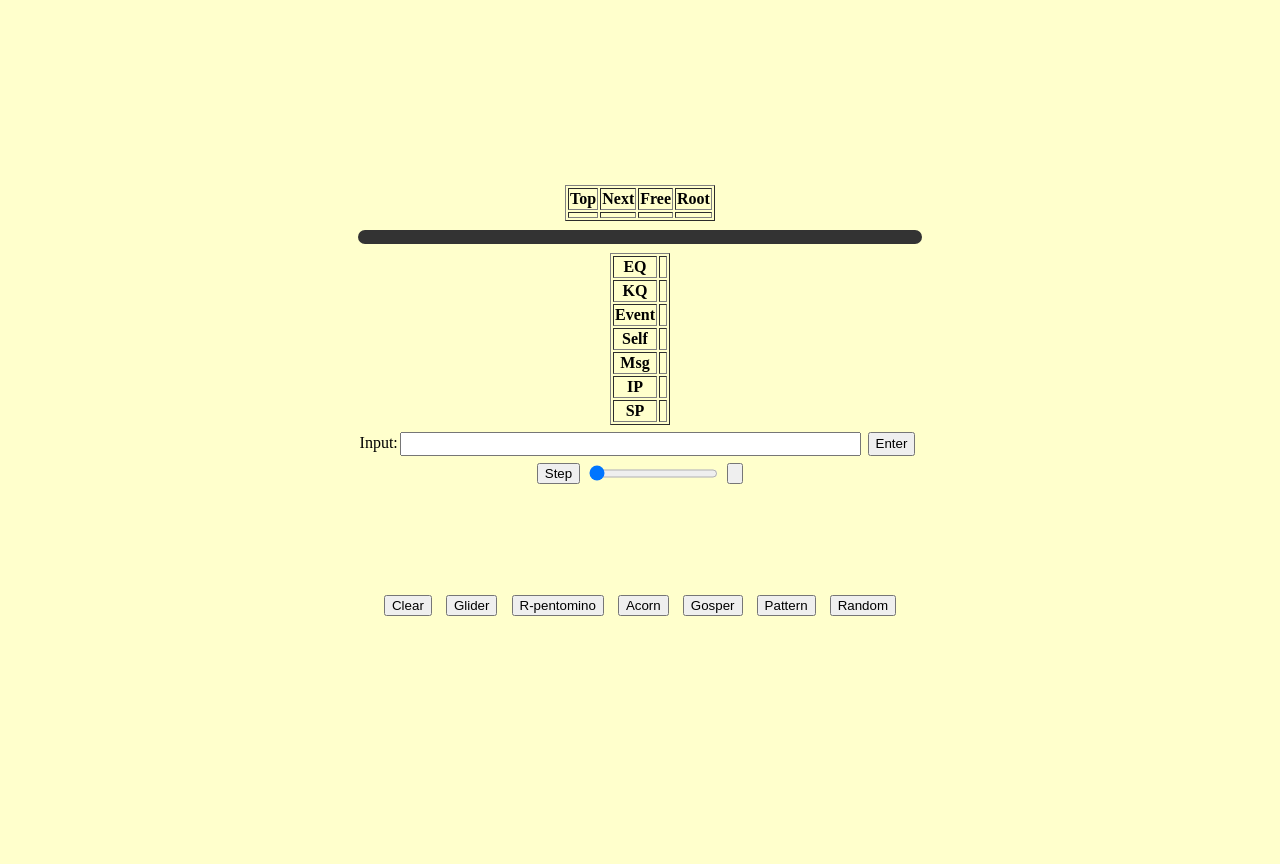
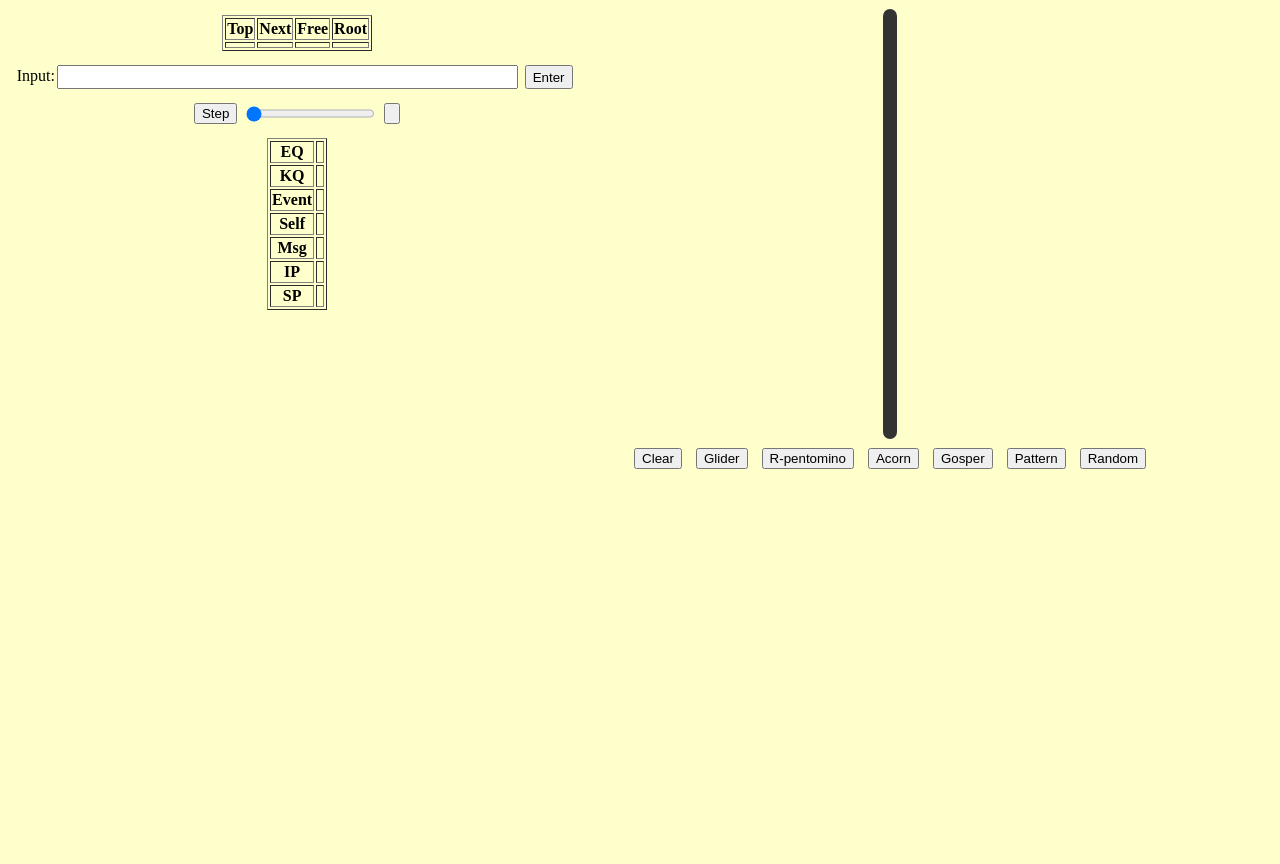
Before and after one commit to organix/uFork, a website built with webpack: page ufork-wasm/www/index.html in a window 1280 px wide. Before the commit the page ends 800 px from the top, so only its background shows below. Built offline with nearby package versions, Linux system fonts and the light colour scheme; what ufork-wasm would draw is missing.

Commit message:
rearrange GUI layout

```diff
--- a/ufork-wasm/www/index.html
+++ b/ufork-wasm/www/index.html
@@ -6,17 +6,31 @@
 <style>
 body {
   position: absolute;
+  /*
   top: 0;
   left: 0;
   width: 100%;
   height: 100%;
+  */
   margin: 0;
   padding: 0;
   display: flex;
+  flex-flow: row wrap;
+  /*
+  flex-direction: row;
+  align-items: center;
+  */
+  justify-content: center;
+  background-color: #FFC;
+}
+.panel-center {
+  display: flex;
   flex-direction: column;
   align-items: center;
+  /*
   justify-content: center;
-  background-color: #FFC;
+  */
+  margin: 1ex;
 }
 button {
   margin: 1ex;
@@ -28,7 +42,10 @@ table {
   margin: 1ex;
 }
 #ufork-output {
-  width: 80ex;
+  /*
+  width: 96ex;
+  */
+  height: 32em;
   border-radius: 1.5ex;
   padding: 1ex;
   overflow: scroll;
@@ -42,6 +59,7 @@ table {
     This page contains webassembly and javascript content,
     please enable javascript in your browser.
   </noscript>
+  <div id="ufork-monitor" class="panel-center">
     <table border="1">
       <tr>
         <th>Top</th>
@@ -56,7 +74,16 @@ table {
         <td><pre id="ufork-mem-root"></pre></td>
       </tr>
     </table>
-  <pre id="ufork-output"></pre>
+    <div style="display: flex; margin: 1ex;">
+      <label for="text-input" class="sr-only" style="margin: 2px;">Input:</label>
+      <input id="text-input" type="text" style="height: 1em; width: 64ex; padding: 3px;">
+      <button id="enter-btn" style="margin: 0 1ex;">Enter</button>
+    </div>
+    <div style="display: flex;">
+      <button id="single-step">Step</button>
+      <input type="range" id="frame-rate" min="1" max="60" value="1">
+      <button id="play-pause"></button>
+    </div>
     <table border="1">
       <tr>
         <th>EQ</th>
@@ -94,17 +121,9 @@ table {
         <td><pre id="ufork-stack"></pre></td>
       </tr>
     </table>
-  <div style="display: flex;">
-    <label for="text-input" class="sr-only" style="margin: 2px;">Input:</label>
-    <input id="text-input" type="text" style="height: 1em; width: 64ex; padding: 3px;">
-    <button id="enter-btn" style="margin: 0 1ex;">Enter</button>
   </div>
-  <div style="display: flex;">
-    <button id="single-step">Step</button>
-    <input type="range" id="frame-rate" min="1" max="60" value="1">
-    <button id="play-pause"></button>
-  </div>
-  <canvas id="ufork-canvas"></canvas>
+  <div id="game-monitor" class="panel-center">
+    <pre id="ufork-output"></pre>
     <div style="display: flex;">
       <button id="clear-btn">Clear</button>
       <button id="glider-btn">Glider</button>
@@ -114,6 +133,8 @@ table {
       <button id="pattern-btn">Pattern</button>
       <button id="random-btn">Random</button>
     </div>
+    <canvas id="ufork-canvas"></canvas>
+  </div>
   <script src="./bootstrap.js"></script>
 </body>
 </html>
--- a/ufork-wasm/www/index.js
+++ b/ufork-wasm/www/index.js
@@ -7,8 +7,8 @@ const DEAD_COLOR = "#FFF";
 const LIVE_COLOR = "#360";
 
 // Construct the universe, and get its width and height.
-const width = 24;//96;
-const height = 16;//64;
+const width = 96;
+const height = 64;
 const universe = Universe.new(width, height);
 //universe.pattern_fill();
 universe.launch_ship();
```
Lines whose indentation alone changed are shown as unchanged.
